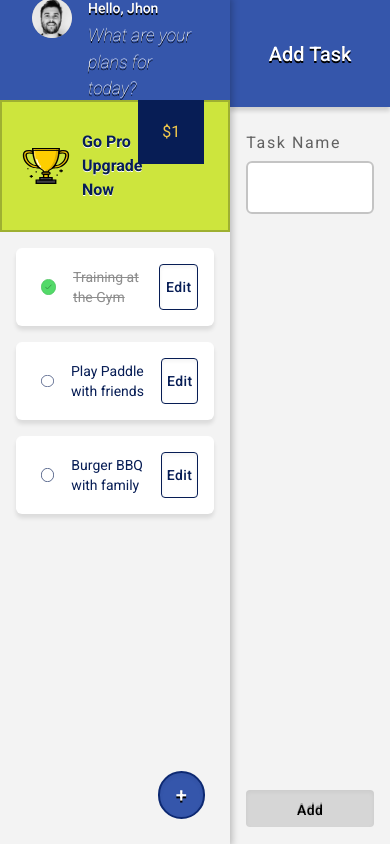
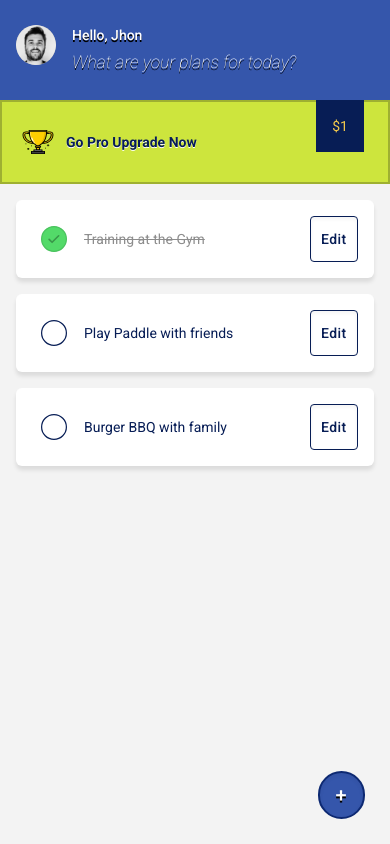
Before and after one commit to henzyd/jhon-todo, a React (Vite) app: page / in a window 390 px wide. Shown: the top 844 px of the page. Built offline with nearby package versions, Linux system fonts and the light colour scheme.

Commit message:
style: created a tablet view

```diff
--- a/src/App.tsx
+++ b/src/App.tsx
@@ -18,10 +18,10 @@ function App() {
   return (
     <>
       <main className="bg-[#F3F3F3] w-full h-screen">
-        <div className="w-full h-screen grid grid-cols-[0.6fr,1fr] max-w-[1000px] mx-auto">
-          <aside className="flex flex-col h-screen shadow-sidebar relative">
+        <div className="w-full h-screen grid grid-cols-[0.6fr,1fr] tabletAndBelow:grid-cols-[0.9fr,1fr] tablet:!grid-cols-1 max-w-[1000px] mx-auto">
+          <aside className="flex flex-col h-screen shadow-sidebar relative tablet:trab">
             <div className="bg-primary-02 h-[100px] flex items-center">
-              <div className="flex gap-4 p-8">
+              <div className="flex gap-4 p-8 tablet:px-4">
                 <MuiAvatar>
                   <img
                     src={Avatar}
@@ -41,12 +41,16 @@ function App() {
             </div>
             <div className="border-2 border-[#9EB031] bg-[#CDE53D] flex gap-8 justify-between">
               <div className="flex items-center gap-3 p-5 py-7 pr-0">
-                <img src={Trophy} alt="trophy-icon" className="w-12" />
-                <p className="text-primary-01 font-bold text-shadow-white">
+                <img
+                  src={Trophy}
+                  alt="trophy-icon"
+                  className="w-12 tablet:w-8"
+                />
+                <p className="text-primary-01 font-bold text-base text-shadow-white tablet:text-sm">
                   Go Pro Upgrade Now
                 </p>
               </div>
-              <div className="bg-primary-01 self-start flex items-center justify-center p-5 px-6 mr-6 z-50 top-[-2px] relative">
+              <div className="bg-primary-01 self-start flex items-center justify-center p-5 px-6 tablet:p-4 tablet:text-sm mr-6 z-50 top-[-2px] relative">
                 <span className="text-[#f2c94c]">$1</span>
               </div>
             </div>
```
